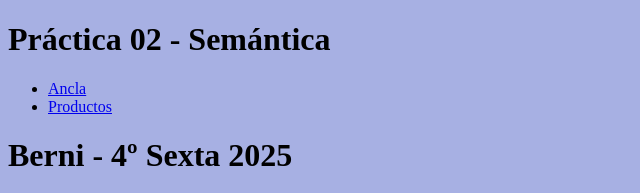
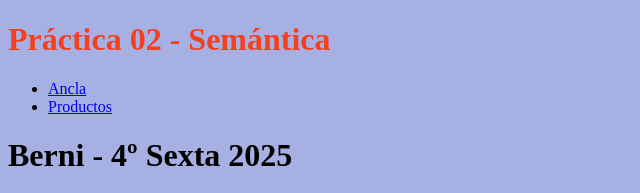
Before and after one commit to BerniPas/ejemplo, a plain HTML site: page index.html in a window 1280 px wide. Shown: the top 193 px of the page, without its empty margins (0-640 px from the left). Drawn offline with Linux system fonts and the light colour scheme.

Commit message:
cambié el color del titulo

```diff
--- a/color.css
+++ b/color.css
@@ -2,3 +2,7 @@
 body{
     background-color: rgb(167, 176, 227);
 }
+
+.titulo{
+    color:rgb(242, 64, 33)
+}
--- a/index.html
+++ b/index.html
@@ -27,7 +27,7 @@
     <header>
         <!-- cabecera de la página web -->
 
-        <h1>Práctica 02 - Semántica</h1>
+        <h1 class="titulo">Práctica 02 - Semántica</h1>
         <!-- título de la página web -->
     </header>
 
```
